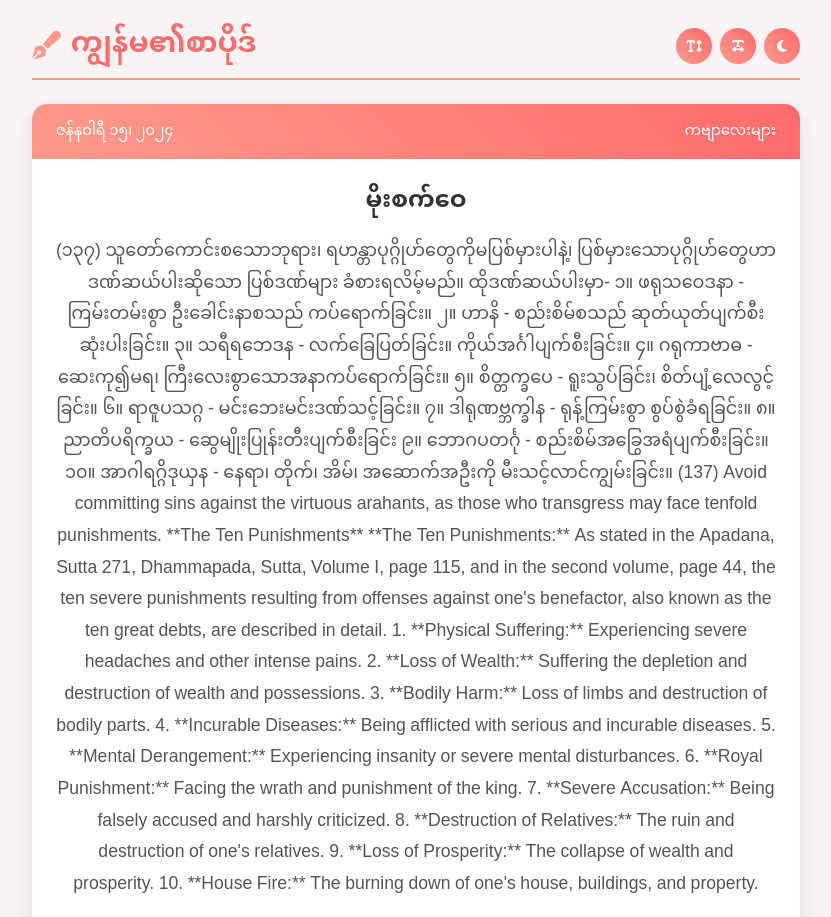
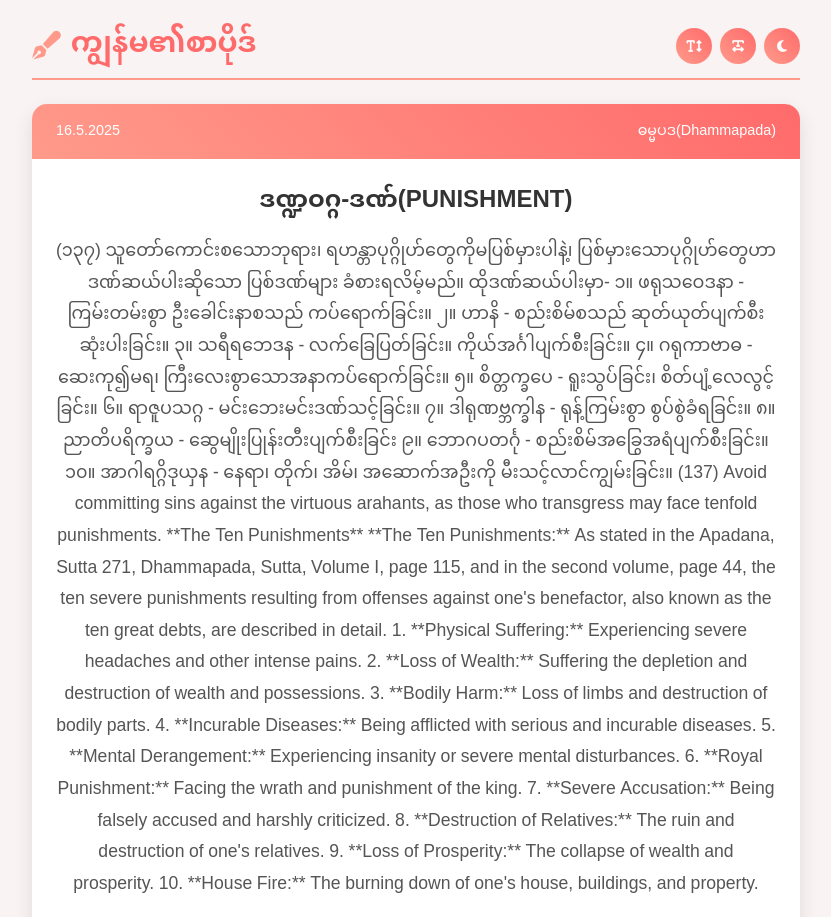
Before and after one commit to NanHlaWin/NanHlaWin.github.io, a plain HTML site: page index.html in a window 1280 px wide. Shown: the part 2580-3497 px from the top of the page, without its empty margins (224-1055 px from the left). Drawn offline with Linux system fonts and the light colour scheme.

Commit message:
Update index.html

```diff
--- a/index.html
+++ b/index.html
@@ -351,11 +351,11 @@
 
         <div class="writing-card">
             <div class="writing-meta">
-                <span class="writing-date">ဇန်နဝါရီ ၁၅၊ ၂၀၂၄</span>
-                <span class="writing-category">ကဗျာလေးများ</span>
+                <span class="writing-date">16.5.2025</span>
+                <span class="writing-category">ဓမ္မပဒ(Dhammapada)</span>
             </div>
 
-            <h3 class="writing-title">မိုးစက်ဝေ</h3>
+            <h3 class="writing-title">ဒဏ္ဍဝဂ္ဂ-ဒဏ်(PUNISHMENT)</h3>
 
             <div class="writing-content">
                 <p>(၁၃၇)
```
